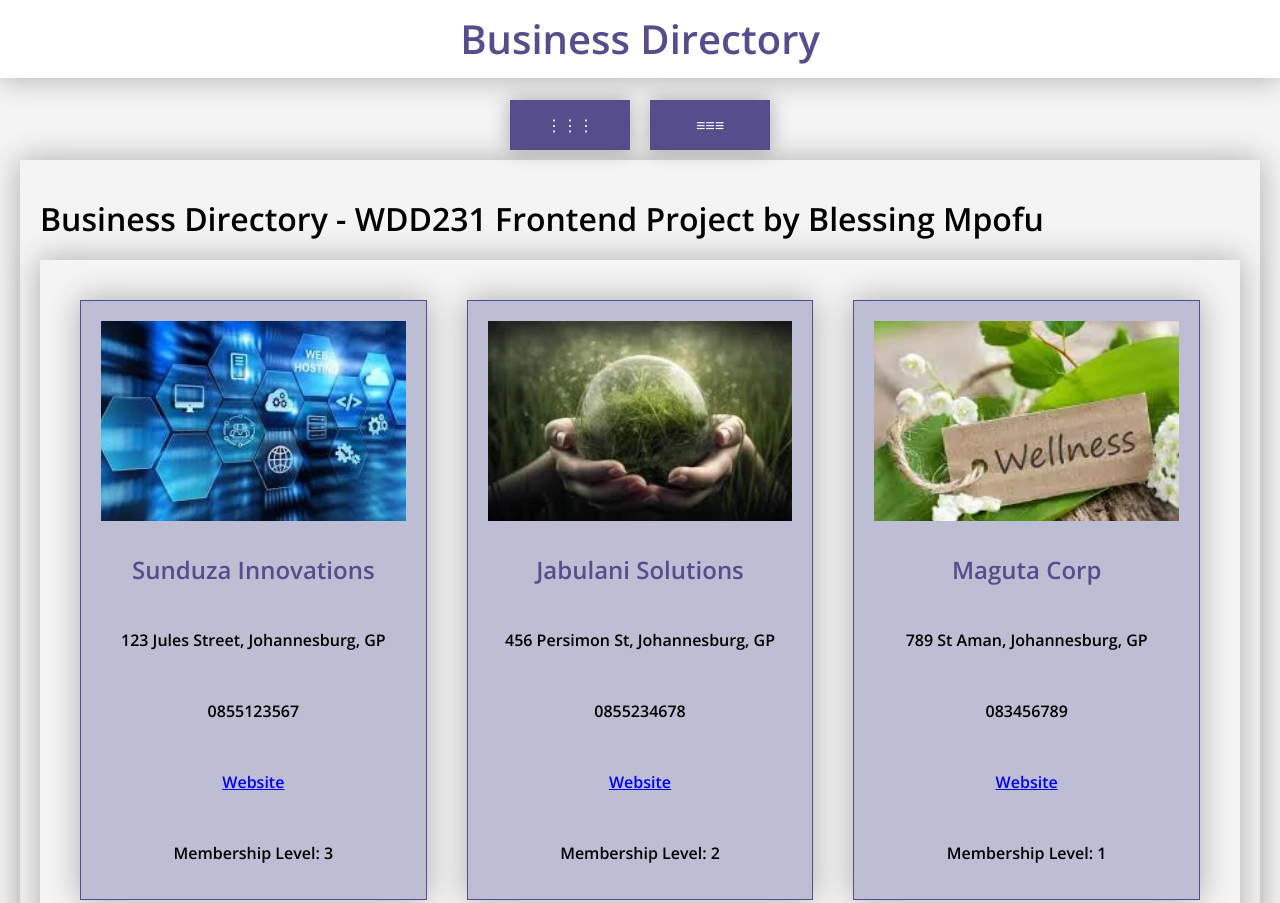
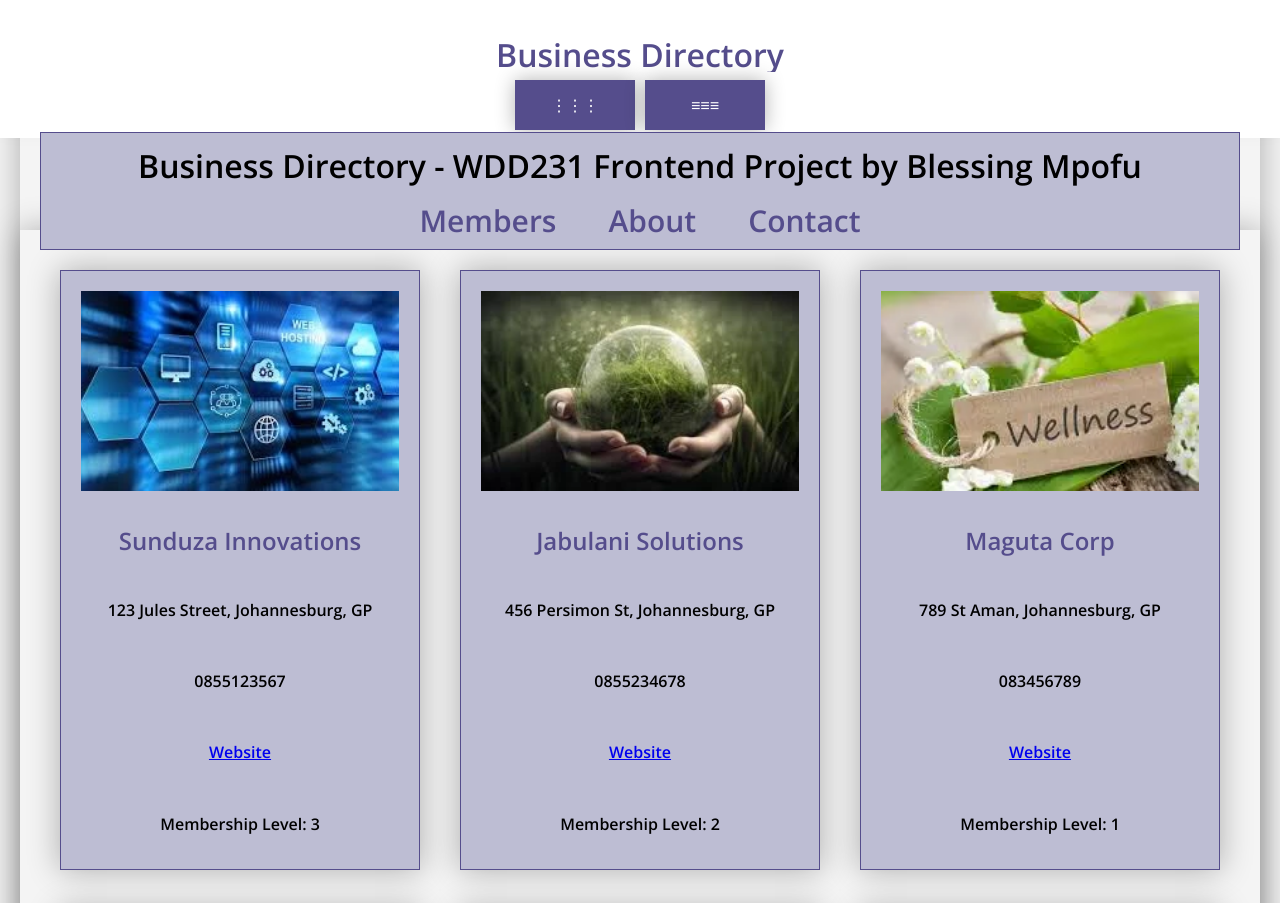
Before and after one commit to blelian/wdd231, a plain HTML site: page chamber/directory.html in a window 1280 px wide. Shown: the top 903 px of the page. Drawn offline with nearby package versions, Linux system fonts and the light colour scheme.

Commit message:
added anchor tags

```diff
--- a/chamber/directory.html
+++ b/chamber/directory.html
@@ -30,9 +30,19 @@
         </div>
     </header>
     <main>
-        <h1>Business Directory - WDD231 Frontend Project by Blessing Mpofu</h1>
-        <div id="cards" class="list-view"></div>
-    </main>
+  <div id="main-title">
+    <h1>Business Directory - WDD231 Frontend Project by Blessing Mpofu</h1>
+    <nav>
+      <ul>
+        <li><a href="#">Members</a></li>
+        <li><a href="#">About</a></li>
+        <li><a href="#">Contact</a></li>
+      </ul>
+    </nav>
+  </div>
+  <div id="cards" class="list-view"></div>
+</main>
+
     <footer>
         <p><span id="currentyear"></span> Blessing Mpofu, Midlands, Zimbabwe</p>
         <p><span id="lastmodified"></span></p>
--- a/chamber/styles/member.css
+++ b/chamber/styles/member.css
@@ -32,29 +32,24 @@ header {
     z-index: 1000;
 }
 
-header h1 {
-    font-size: 2.5rem;
-    margin: 0;
-    font-weight: 800;
-}
-
 #toggle-buttons {
     display: flex;
     justify-content: center;
-    margin-top: 10px;
+    padding: 0.5rem 0;
     position: fixed;
-    top: 80px;
+    top: 72px;
     left: 0;
     width: 100%;
+    background-color: var(--secondary-color);
     z-index: 1001;
+    margin: 0;
 }
 
-button {
+#toggle-buttons button {
     width: 120px;
     height: 50px;
     font-size: 1rem;
-    margin: 10px;
-    padding: 0;
+    margin: 0 5px;
     border: none;
     background-color: var(--primary-color);
     color: var(--text-color);
@@ -64,20 +59,74 @@ button {
     box-shadow: 0 0 20px rgba(0, 0, 0, 0.3);
 }
 
-button:hover {
+#toggle-buttons button:hover {
     background-color: var(--accent-color);
     transform: translateY(-2px);
 }
 
-button:active {
+#toggle-buttons button:active {
     transform: translateY(2px);
     background-color: var(--primary-color);
 }
 
+main h1 {
+    position: fixed;
+    top: 132px;
+    left: 50%;
+    transform: translateX(-50%);
+    width: 100%;
+    max-width: 1200px;
+    text-align: center;
+    padding: 15px 0;
+    border: 1px solid var(--primary-color);
+    background-color: var(--image-background);
+    z-index: 1002;
+    margin: 0;
+    box-sizing: border-box;
+}
+
+nav {
+    position: fixed;
+    top: calc(132px + 62px);
+    left: 50%;
+    transform: translateX(-50%);
+    width: 100%;
+    max-width: 1200px;
+    background-color: var(--image-background);
+    border-left: 1px solid var(--primary-color);
+    border-right: 1px solid var(--primary-color);
+    border-bottom: 1px solid var(--primary-color);
+    padding: 10px 0;
+    z-index: 1002;
+    box-sizing: border-box;
+}
+
+nav ul {
+    display: flex;
+    justify-content: center;
+    list-style: none;
+    padding: 0;
+    margin: 0;
+    gap: 2rem;
+}
+
+nav ul li a {
+    color: var(--primary-color);
+    text-decoration: none;
+    font-weight: 700;
+    font-size: 30px;
+    padding: 5px 10px;
+    transition: color 0.3s ease;
+}
+
+nav ul li a:hover,
+nav ul li a:focus {
+    color: var(--accent-color);
+}
+
 main {
-    padding: 20px;
+    padding-top: 210px;
     margin: 20px;
-    margin-top: 160px;
     box-shadow: 0 0 30px rgba(0, 0, 0, 0.3);
 }
 
@@ -90,6 +139,7 @@ main {
     max-width: 1200px;
     margin: 0 auto;
     padding: 0;
+    padding-top: 80px;
     box-shadow: 0 0 30px rgba(0, 0, 0, 0.3);
 }
 
```
